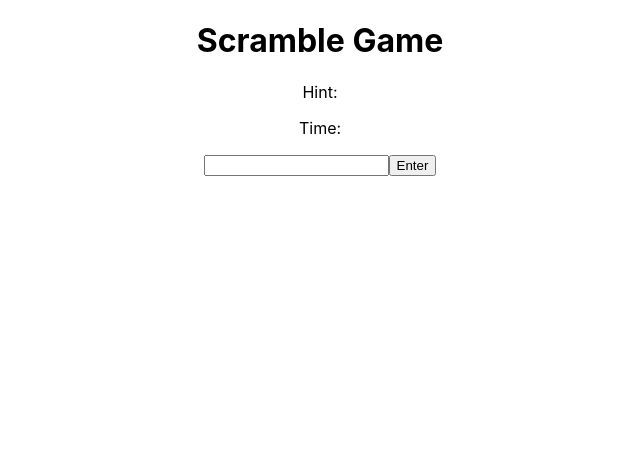
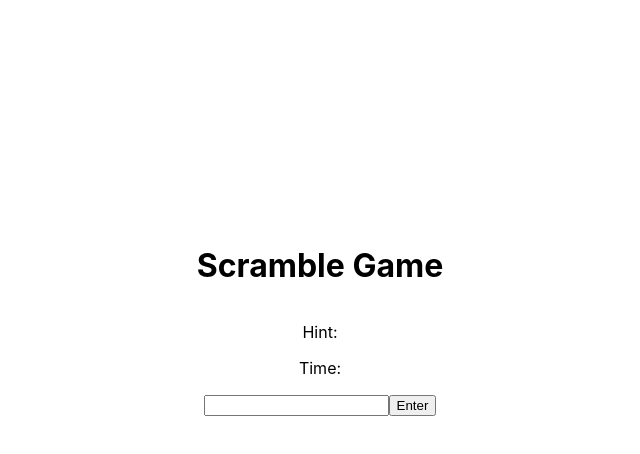
Before and after one commit to IsaacToluwani/word-scramble-game, a React (Create React App) app: page / in a window 1280 px wide. Shown: the top 454 px of the page, without its empty margins (320-960 px from the left). Built offline with nearby package versions, Linux system fonts and the light colour scheme.

Commit message:
style scramble game

```diff
--- a/src/Components/ScrambleGame/ScrambleGame.css
+++ b/src/Components/ScrambleGame/ScrambleGame.css
@@ -0,0 +1,21 @@
+* {
+
+}
+
+body {
+  margin: 0;
+  padding: 0;
+  box-sizing: border-box;
+  display: flex;
+  justify-content: center;
+  align-items: center;
+}
+
+.scramble {
+  width: 80vw;
+  height: 80vh;
+  display: flex;
+  flex-direction: column;
+  justify-content: center;
+  align-items: center;
+}
```
